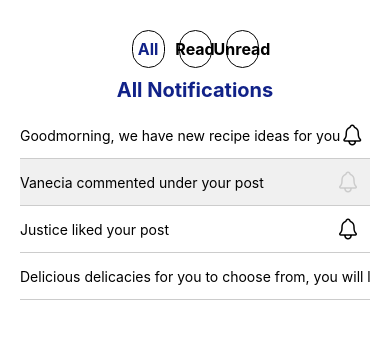
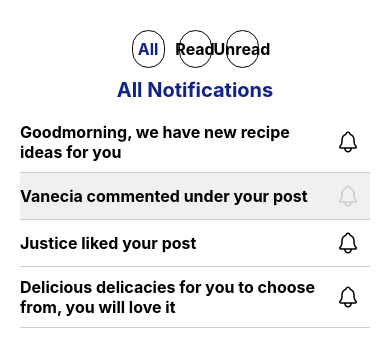
Before and after one commit to dcit202IntroToReactNative/Group-25-Rarecipe, a React Native app in the folder Rarecipe/: screen / in a window 390 px wide. Shown: the top 354 px of the page. Built offline with nearby package versions, Linux system fonts and the light colour scheme.

Commit message:
notification icon update

```diff
--- a/Rarecipe/Components/NotificationsPage.js
+++ b/Rarecipe/Components/NotificationsPage.js
@@ -142,6 +142,14 @@ const styles = StyleSheet.create({
       notificationIcon: {
         marginRight: 10,
       },
+      notificationDetails: {
+        flex: 1,
+        marginRight: 10,
+      },
+      notificationTitle: {
+        fontSize: 16,
+        fontWeight: 'bold',
+      },
 });
 
 export default NotificationsView;
```
